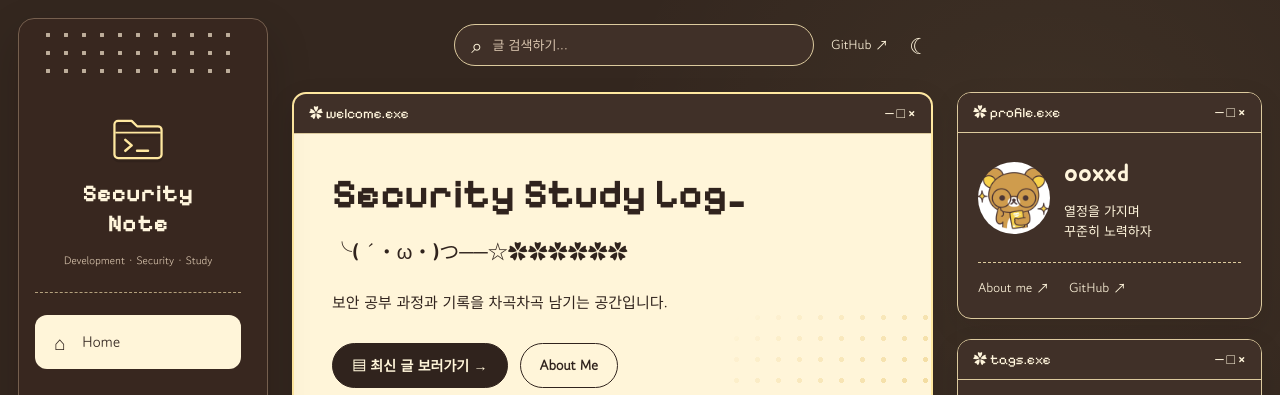
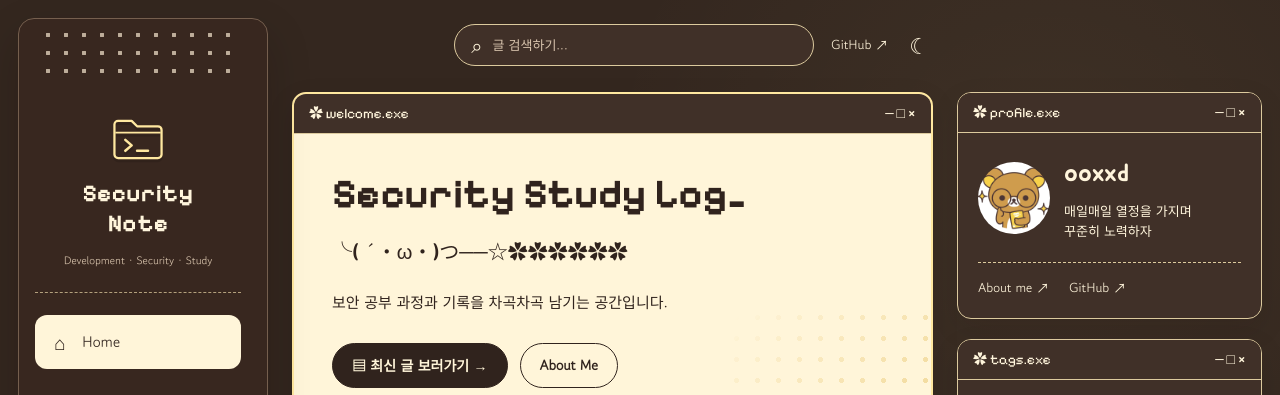
Before and after one commit to ooxxd/ooxxd.github.io, a Jekyll site: the page index.html, which Jekyll copies as it is, in a window 1280 px wide and 900 px high. Shown: the top 395 px of the window. Built offline with Jekyll 4.4.1, drawn with Linux system fonts in a browser that asks for light colours.

Commit message:
Update index.html

```diff
--- a/index.html
+++ b/index.html
@@ -193,7 +193,7 @@
 
             <div>
               <h2>ooxxd</h2>
-              <p>열정을 가지며<br>꾸준히 노력하자</p>
+              <p>매일매일 열정을 가지며<br>꾸준히 노력하자</p>
             </div>
           </div>
 
```
